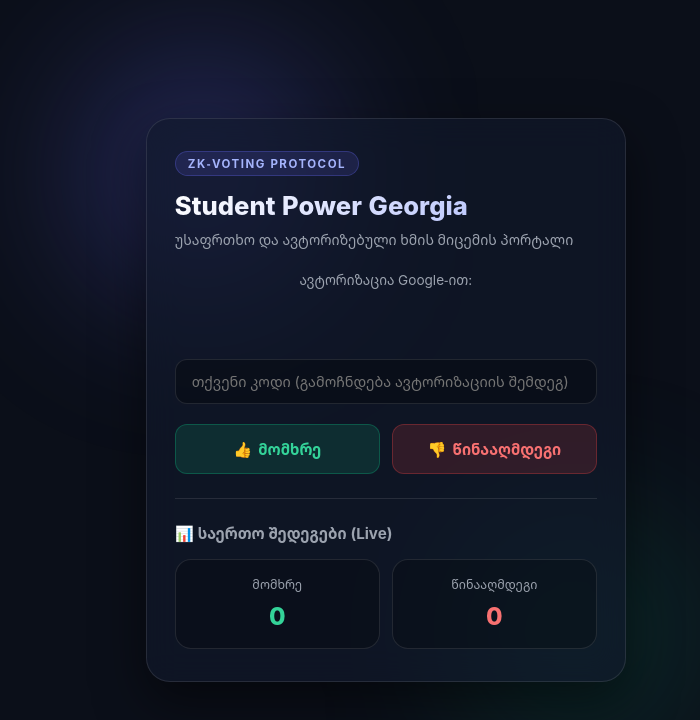
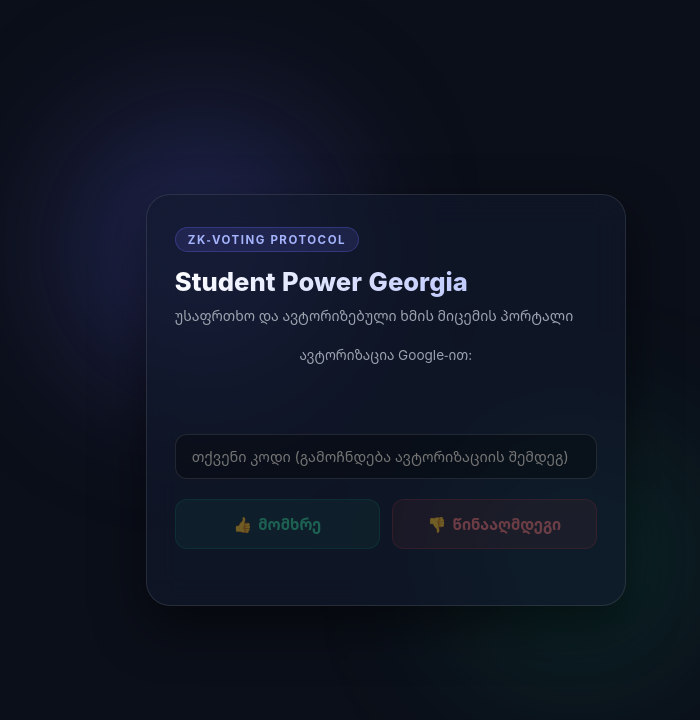
Before and after one commit to gogshelidzegiorgi13-stack/Student-Power-Georgia, a React (Vite) app: page / in a window 1280 px wide. Shown: the top 720 px of the page, without its empty margins (266-966 px from the left). Built offline with nearby package versions, Linux system fonts and the light colour scheme.

Commit message:
Enforce strict email duplicate voting block

```diff
--- a/src/App.jsx
+++ b/src/App.jsx
@@ -1,22 +1,39 @@
 import { useState } from 'react'
 import { GoogleLogin } from '@react-oauth/google'
 import { jwtDecode } from 'jwt-decode'
+import { supabase } from './supabaseClient'
 
 function App() {
   const [user, setUser] = useState(null)
   const [pin, setPin] = useState('')
   const [result, setResult] = useState(null)
-  const [yesVotes, setYesVotes] = useState(0)
-  const [noVotes, setNoVotes] = useState(0)
+  const [hasVoted, setHasVoted] = useState(false)
+  const [loading, setLoading] = useState(false)
 
-  // 🔑 Google-ით რეალური ავტორიზაცია
-  const handleGoogleSuccess = (credentialResponse) => {
+  // 🔑 Google Login & Check Database
+  const handleGoogleSuccess = async (credentialResponse) => {
+    setLoading(true)
     try {
-      // მომხმარებლის მონაცემების წაკითხვა JWT ტოკენიდან
       const decoded = jwtDecode(credentialResponse.credential)
       setUser(decoded)
 
-      // უნიკალური კოდის გენერაცია
+      // 1. ვამოწმებთ Supabase ბაზაში: ხომ არ არის ეს ელფოსტა უკვე votes ცხრილში?
+      const { data, error } = await supabase
+        .from('votes')
+        .select('*')
+        .eq('email', decoded.email)
+        .maybeSingle()
+
+      if (data) {
+        // ❌ თუ ბაზაში იპოვა ეს მეილი — ვბლოკავთ!
+        setHasVoted(true)
+        setPin(data.pin)
+        setResult({
+          success: false,
+          text: `⚠️ თქვენ უკვე მიეცით ხმა კოდით: ${data.pin}. განმეორებით ხმის მიცემა დაბლოკილია!`
+        })
+      } else {
+        // ✅ თუ ახალი მომხმარებელია — ვგენერირებთ კოდს
         const chars = 'ABCDEFGHIJKLMNOPQRSTUVWXYZ0123456789'
         let randomCode = ''
         for (let i = 0; i < 6; i++) {
@@ -24,33 +41,56 @@ function App() {
         }
         const generatedPin = `SPG-${randomCode}`
         setPin(generatedPin)
+        setHasVoted(false)
 
         setResult({
           success: true,
           text: `✓ მოგესალმებით, ${decoded.name}! თქვენი კოდია: ${generatedPin}`
         })
-    } catch (error) {
-      setResult({ success: false, text: '❌ ავტორიზაციის შეცდომა.' })
+      }
+    } catch (err) {
+      console.error(err)
+      setResult({ success: false, text: '❌ შეცდომა ავტორიზაციისას.' })
+    } finally {
+      setLoading(false)
     }
   }
 
-  const handleGoogleError = () => {
-    setResult({ success: false, text: '❌ Google-ით ავტორიზაცია ვერ განხორციელდა.' })
-  }
-
-  const handleVote = (type) => {
+  // 🗳️ ხმის მიცემა და Supabase-ში ჩაწერა
+  const handleVote = async (type) => {
     if (!user) {
       setResult({ success: false, text: '⚠️ ხმის მისაცემად გაიარეთ ავტორიზაცია Google-ით!' })
       return
     }
 
-    if (type === 'yes') {
-      setYesVotes(prev => prev + 1)
-    } else {
-      setNoVotes(prev => prev + 1)
+    if (hasVoted) {
+      setResult({ success: false, text: '⚠️ თქვენ უკვე დაფიქსირებული გაქვთ ხმა!' })
+      return
     }
 
-    setResult({ success: true, text: `✓ ხმა წარმატებით დაფიქსირდა კოდით: ${pin}` })
+    setLoading(true)
+
+    // ჩაწერა Supabase ბაზაში
+    const { error } = await supabase
+      .from('votes')
+      .insert([
+        { email: user.email, vote_type: type, pin: pin }
+      ])
+
+    if (error) {
+      // თუ UNIQUE constraint-მა დაიჭირა დუბლიკატი (error code 23505)
+      if (error.code === '23505') {
+        setHasVoted(true)
+        setResult({ success: false, text: '⚠️ ბაზის დაცვა: ამ ელფოსტით ხმა უკვე დაფიქსირებულია!' })
+      } else {
+        console.error(error)
+        setResult({ success: false, text: '❌ ხმის ჩაწერა ვერ მოხერხდა.' })
+      }
+    } else {
+      setHasVoted(true)
+      setResult({ success: true, text: `🎉 თქვენი ხმა წარმატებით დარეგისტრირდა! კოდი: ${pin}` })
+    }
+    setLoading(false)
   }
 
   return (
@@ -65,14 +105,13 @@ function App() {
           <p className="subtitle">უსაფრთხო და ავტორიზებული ხმის მიცემის პორტალი</p>
         </div>
 
-        {/* REPLICATED GOOGLE LOGIN COMPONENT */}
         <div className="auth-section" style={{ marginBottom: '20px', display: 'flex', flexDirection: 'column', alignItems: 'center', gap: '10px' }}>
           {!user ? (
             <>
               <span style={{ fontSize: '0.85rem', color: '#9ca3af' }}>ავტორიზაცია Google-ით:</span>
               <GoogleLogin
                 onSuccess={handleGoogleSuccess}
-                onError={handleGoogleError}
+                onError={() => setResult({ success: false, text: '❌ ავტორიზაციის შეცდომა' })}
                 theme="filled_dark"
                 shape="pill"
                 locale="ka"
@@ -86,7 +125,6 @@ function App() {
           )}
         </div>
 
-        {/* INPUT GROUP */}
         <div className="input-group">
           <input
             type="text"
@@ -97,37 +135,30 @@ function App() {
           />
         </div>
 
-        {/* VOTING BUTTONS */}
         <div className="vote-actions">
-          <button onClick={() => handleVote('yes')} className="btn btn-vote btn-yes">
+          <button
+            onClick={() => handleVote('yes')}
+            disabled={hasVoted || !user || loading}
+            className="btn btn-vote btn-yes"
+            style={{ opacity: (hasVoted || !user || loading) ? 0.4 : 1, cursor: (hasVoted || !user || loading) ? 'not-allowed' : 'pointer' }}
+          >
             <span>👍</span> მომხრე
           </button>
-          <button onClick={() => handleVote('no')} className="btn btn-vote btn-no">
+          <button
+            onClick={() => handleVote('no')}
+            disabled={hasVoted || !user || loading}
+            className="btn btn-vote btn-no"
+            style={{ opacity: (hasVoted || !user || loading) ? 0.4 : 1, cursor: (hasVoted || !user || loading) ? 'not-allowed' : 'pointer' }}
+          >
             <span>👎</span> წინააღმდეგი
           </button>
         </div>
 
         {result && (
-          <div className={`status-box ${result.success ? 'status-success' : 'status-error'}`}>
+          <div className={`status-box ${result.success ? 'status-success' : 'status-error'}`} style={{ marginTop: '15px' }}>
             {result.text}
           </div>
         )}
-
-        <div className="divider"></div>
-
-        <div className="results-section">
-          <h3>📊 საერთო შედეგები (Live)</h3>
-          <div className="stats-grid">
-            <div className="stat-card stat-yes">
-              <span className="stat-label">მომხრე</span>
-              <span className="stat-value">{yesVotes}</span>
-            </div>
-            <div className="stat-card stat-no">
-              <span className="stat-label">წინააღმდეგი</span>
-              <span className="stat-value">{noVotes}</span>
-            </div>
-          </div>
-        </div>
       </div>
     </div>
   )
```
Lines whose indentation alone changed are shown as unchanged.
